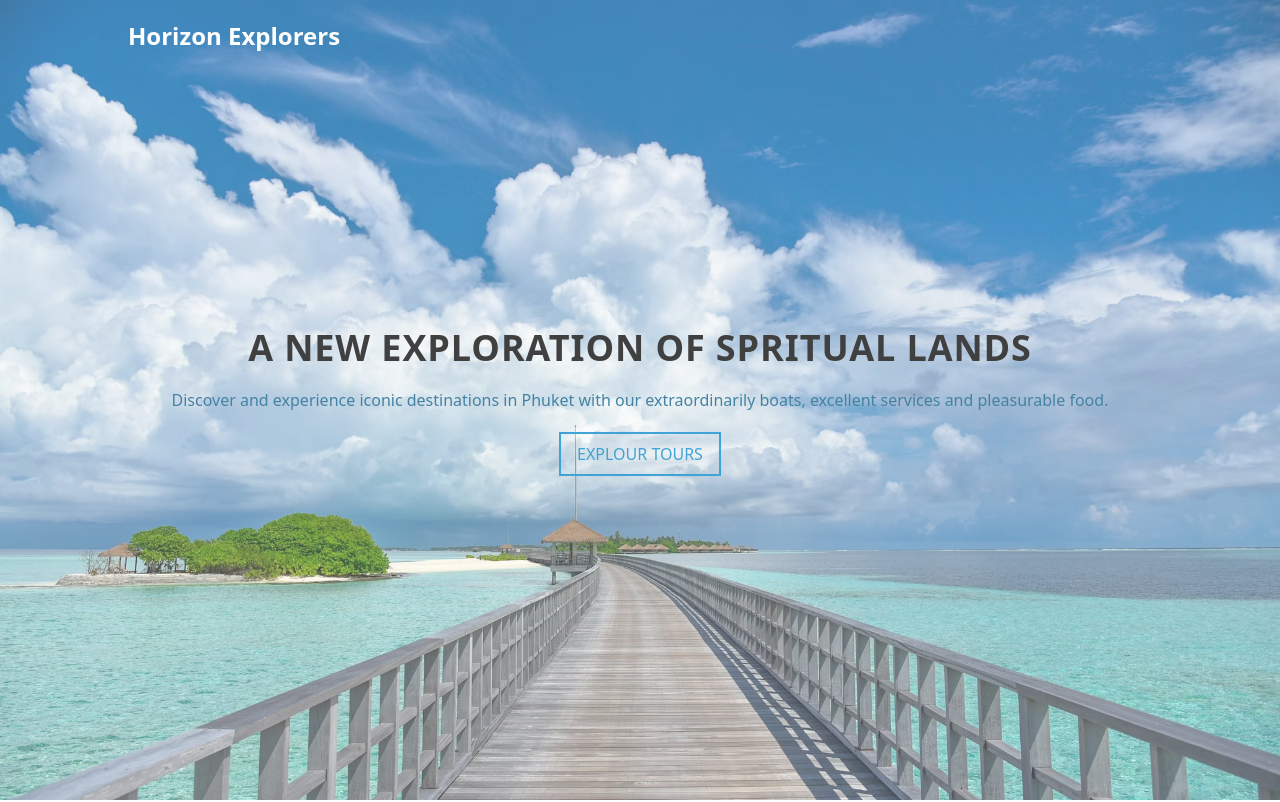
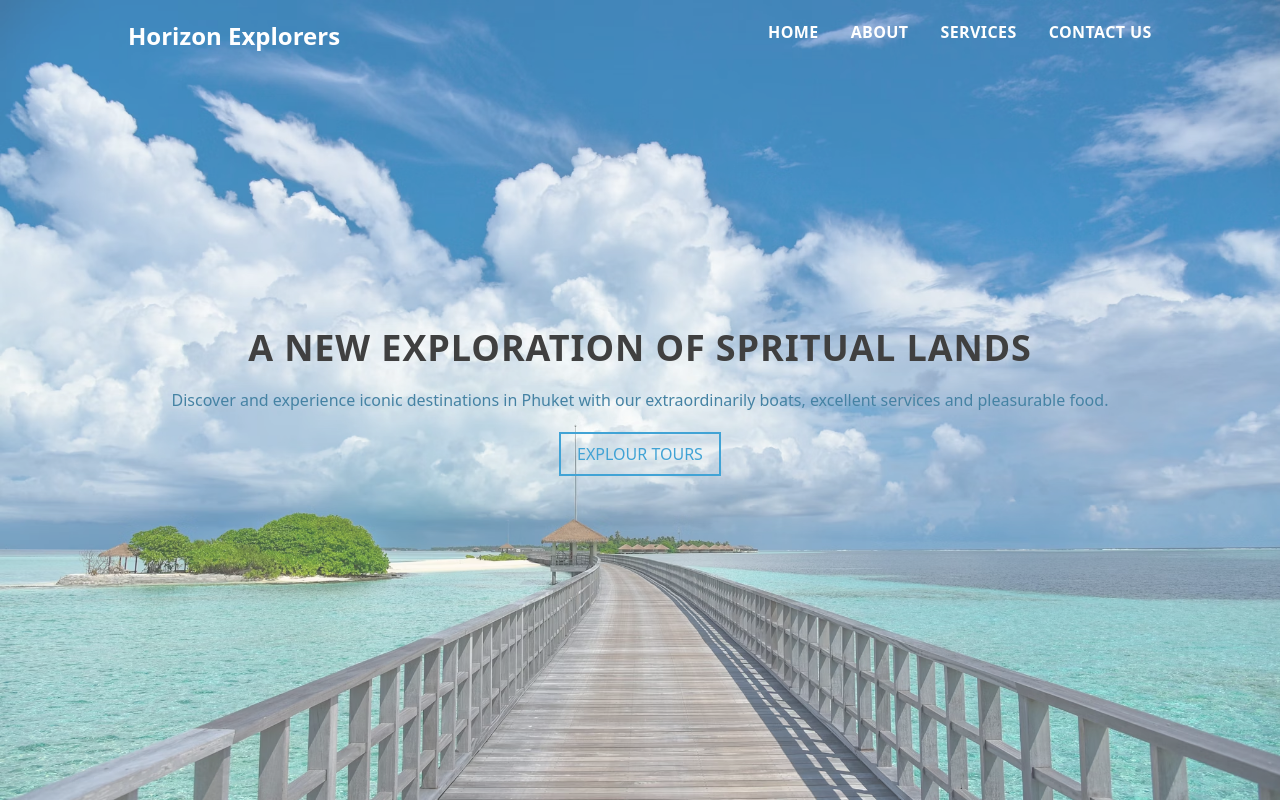
Before and after one commit to Izzah-Salam/Tourism-Website, a website built with Vite: page index.html in a window 1280 px wide. Shown: the top 802 px of the page. Built offline with nearby package versions, Linux system fonts and the light colour scheme.

Commit message:
changing in code

```diff
--- a/index.html
+++ b/index.html
@@ -16,8 +16,9 @@
 
         <h1 class="text-white font-semibold text-2xl">Horizon Explorers</h1>
 
-        <div class="md:block fixed bg-blue-400 left-0 right-0 top-0 -translate-y-[100%] transition-transform" id="links-container">
-          <ul class="md:flex tracking-wide font-semibold uppercase md:space-x-8 md:space-y-0 space-y-4 text-white " id="links">
+        <div class="md:block fixed md:bg-transparent bg-blue-400 md:left-[60%] md:top-5 left-0 right-0 top-0 -translate-y-[100%] md:-translate-y-[0] transition-transform" id="links-container">
+
+          <ul class="md:flex tracking-wide font-semibold uppercase md:space-x-8 md:space-y-0 space-y-8 md:m-0 mt-20 mb-10 ml-5 text-white " id="links">
             <li><a href="#home">Home</a></li>
             <li><a href="#about">About</a></li>
             <li><a href="#service">Services</a></li>
```
Also changed, not shown: img/cross-svgrepo-com.svg (added).
